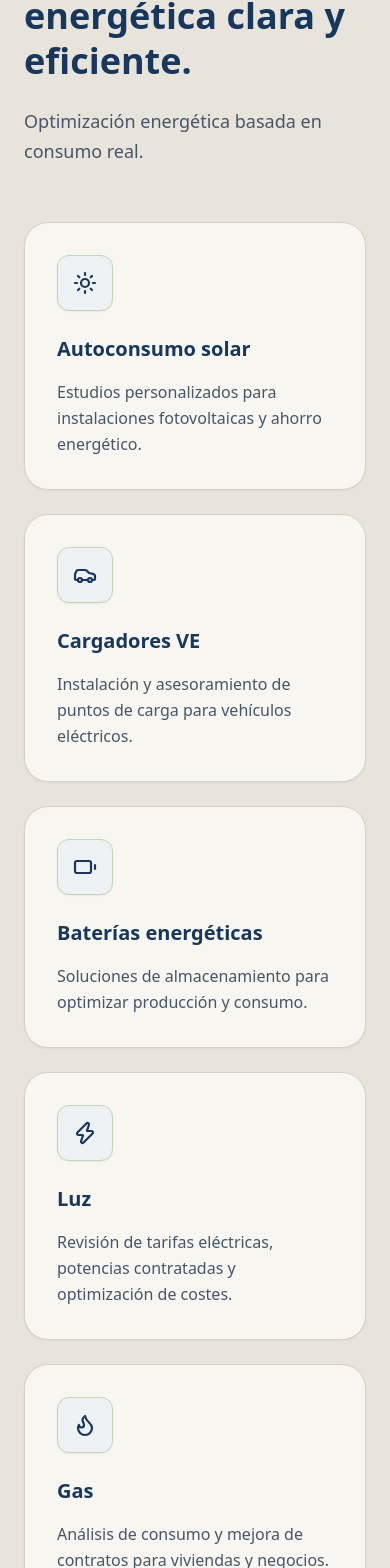
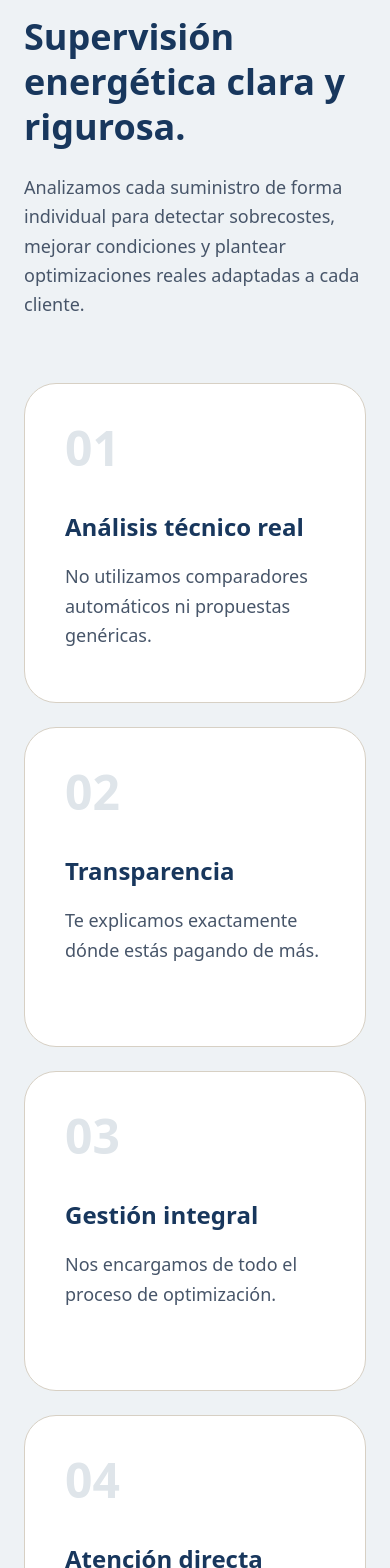
Before and after one commit to albatrosh-jpeg/arcoplaza-web, a React (Vite) app: page / in a window 390 px wide. Shown: the part 5555-7123 px from the top of the page. Built offline with nearby package versions, Linux system fonts and the light colour scheme.

Commit message:
Refina layout de proceso y servicios

```diff
--- a/src/App.jsx
+++ b/src/App.jsx
@@ -68,40 +68,45 @@ export default function ArcoplazaLanding() {
 
 const services = [
   {
-    title: 'Autoconsumo solar',
-    icon: Sun,
-    text: 'Estudios personalizados para instalaciones fotovoltaicas y ahorro energético.'
+    title: 'Optimización eléctrica',
+    icon: Zap,
+    text: 'Revisión técnica de tarifas, potencias y condiciones de suministro.'
   },
   {
-    title: 'Cargadores VE',
-    icon: Car,
-    text: 'Instalación y asesoramiento de puntos de carga para vehículos eléctricos.'
+    title: 'Gestión energética de gas',
+    icon: Flame,
+    text: 'Análisis de consumo y optimización contractual para viviendas y negocios.'
   },
   {
-    title: 'Baterías energéticas',
-    icon: Battery,
-    text: 'Soluciones de almacenamiento para optimizar producción y consumo.'
+    title: 'Autoconsumo fotovoltaico',
+    icon: Sun,
+    text: 'Estudios personalizados para instalaciones solares y ahorro energético.'
   },
   {
-    title: 'Luz',
-    icon: Zap,
-    text: 'Revisión de tarifas eléctricas, potencias contratadas y optimización de costes.'
+    title: 'Movilidad eléctrica',
+    icon: Car,
+    text: 'Soluciones de recarga para particulares, empresas y comunidades.'
   },
   {
-    title: 'Gas',
-    icon: Flame,
-    text: 'Análisis de consumo y mejora de contratos para viviendas y negocios.'
+    title: 'Almacenamiento energético',
+    icon: Battery,
+    text: 'Sistemas de baterías para optimizar producción y consumo.'
   },
   {
-    title: 'Optimización de contratos',
+    title: 'Supervisión de contratos',
     icon: BarChart3,
-    text: 'Detectamos sobrecostes y ajustamos tu suministro a tu consumo real.'
+    text: 'Detectamos sobrecostes y desviaciones en tus suministros.'
   },
   {
-    title: 'Empresas y Comunidades de Propietarios',
+    title: 'Empresas y comunidades',
     icon: Building2,
-    text: 'Soluciones energéticas adaptadas a empresas, locales y comunidades de vecinos.'
-  }
+    text: 'Soluciones energéticas adaptadas a entornos residenciales y empresariales.'
+  },
+  {
+  title: 'Auditoría energética',
+  icon: BarChart3,
+  text: 'Estudio detallado de consumos, hábitos y patrones para detectar mejoras reales.'
+}
 ]
 
   const reviews = [
@@ -223,7 +228,7 @@ const services = [
 ]
 
   return (
-    <div className="min-h-screen bg-[#e8e4dc] text-corporate font-sans">
+    <div className="min-h-screen bg-white text-corporate font-sans">
       {/* NAVBAR */}
     <header className="sticky top-0 z-50 backdrop-blur bg-[#faf7f2]/95 border-b-4 border-corporate shadow-sm">
   <div className="max-w-7xl mx-auto px-6 py-4 flex items-center">
@@ -257,80 +262,7 @@ const services = [
 
   </div>
 </header>
-{/* PROCESO */}
-<section className="bg-[#f3f0ea] border-b border-[#d7d0c4]">
 
-  <div className="max-w-7xl mx-auto px-6 py-24">
-
-    <div className="text-left mb-16">
-
-      <div className="text-[#1faa59] font-semibold uppercase tracking-wider text-sm mb-4">
-        Cómo trabajamos
-      </div>
-
-      <h2 className="text-4xl lg:text-5xl font-black text-corporate leading-tight mb-6">
-        Proceso claro y acompañado.
-      </h2>
-
-      <p className="text-slate-600 text-lg leading-relaxed">
-  Analizamos tu suministro, detectamos oportunidades de optimización
-  <br />
-  y gestionamos todo el proceso de forma transparente y personalizada.
-</p>
-
-    </div>
-
-    <div className="grid md:grid-cols-2 lg:grid-cols-4 gap-6">
-
-      {[
-        {
-          number: '01',
-          title: 'Envío de factura',
-          text: 'Revisamos consumos, tarifas y condiciones contractuales.'
-        },
-        {
-          number: '02',
-          title: 'Revisión técnica',
-          text: 'Detectamos sobrecostes y oportunidades reales de ahorro.'
-        },
-        {
-          number: '03',
-          title: 'Propuesta clara',
-          text: 'Te explicamos las mejoras de forma sencilla y transparente.'
-        },
-        {
-          number: '04',
-          title: 'Implementación',
-          text: 'Gestionamos los cambios y realizamos seguimiento continuo.'
-        }
-      ].map((item) => (
-
-        <div
-          key={item.number}
-          className="bg-[#f8f6f1] border border-[#d7d0c4] rounded-[32px] p-10 min-h-[340px] flex flex-col hover:border-corporateGreen transition-all duration-300"
-        >
-
-          <div className="w-16 h-16 rounded-full bg-[#eef2f5] border border-[#d7d0c4] flex items-center justify-center text-2xl font-black text-corporateGreen mb-10">
-            {item.number}
-          </div>
-
-          <h3 className="text-3xl font-black text-corporate leading-tight mb-6">
-            {item.title}
-          </h3>
-
-          <p className="text-slate-600 leading-relaxed text-lg">
-            {item.text}
-          </p>
-
-        </div>
-
-      ))}
-
-    </div>
-
-  </div>
-
-</section>
 {/* HERO */}
 <section
   id="inicio"
@@ -345,7 +277,7 @@ const services = [
     }}
   />
 
-  <div className="relative max-w-7xl mx-auto px-6 py-24 lg:py-32 grid lg:grid-cols-2 gap-16 items-start">
+  <div className="relative max-w-7xl mx-auto px-6 py-24 lg:py-32 grid lg:grid-cols-2 gap-24 items-start">
 
     {/* COLUMNA IZQUIERDA */}
     <div>
@@ -391,7 +323,7 @@ const services = [
         </a>
 
         <a
-          href="#quienes"
+          href="#proceso"
           className="border border-slate-300 hover:border-slate-500 bg-white/50 backdrop-blur transition-colors px-7 py-4 rounded-xl font-semibold text-center"
         >
           Cómo trabajamos
@@ -556,7 +488,82 @@ const services = [
   </div>
 
 </section>
+{/* PROCESO */}
+<section
+id="proceso"
+className="bg-[#f3f0ea] border-b border-[#d7d0c4]">
 
+  <div className="max-w-7xl mx-auto px-6 py-24">
+
+    <div className="text-left mb-16">
+
+      <div className="text-[#1faa59] font-semibold uppercase tracking-wider text-sm mb-4">
+        Cómo trabajamos
+      </div>
+
+      <h2 className="text-4xl lg:text-5xl font-black text-corporate leading-tight mb-6">
+        Proceso claro y acompañado.
+      </h2>
+
+      <p className="text-slate-600 text-lg leading-relaxed">
+  Analizamos tu suministro, detectamos oportunidades de optimización
+  <br />
+  y gestionamos todo el proceso de forma transparente y personalizada.
+</p>
+
+    </div>
+
+    <div className="grid md:grid-cols-2 xl:grid-cols-3 gap-6">
+
+      {[
+        {
+          number: '01',
+          title: 'Envío de factura',
+          text: 'Revisamos consumos, tarifas y condiciones contractuales.'
+        },
+        {
+          number: '02',
+          title: 'Revisión técnica',
+          text: 'Detectamos sobrecostes y oportunidades reales de ahorro.'
+        },
+        {
+          number: '03',
+          title: 'Propuesta clara',
+          text: 'Te explicamos las mejoras de forma sencilla y transparente.'
+        },
+        {
+          number: '04',
+          title: 'Empieza el ahorro',
+          text: 'Gestionamos los cambios y realizamos seguimiento continuo.'
+        }
+      ].map((item) => (
+
+        <div
+          key={item.number}
+          className="bg-[#f8f6f1] border border-[#d7d0c4] rounded-[32px] p-10 min-h-[340px] flex flex-col hover:border-corporateGreen transition-all duration-300"
+        >
+
+          <div className="w-16 h-16 rounded-full bg-[#eef2f5] border border-[#d7d0c4] flex items-center justify-center text-2xl font-black text-corporateGreen mb-10">
+            {item.number}
+          </div>
+
+          <h3 className="text-3xl font-black text-corporate leading-tight mb-6">
+            {item.title}
+          </h3>
+
+          <p className="text-slate-600 leading-relaxed text-lg">
+            {item.text}
+          </p>
+
+        </div>
+
+      ))}
+
+    </div>
+
+  </div>
+
+</section>
       {/* QUIÉNES SOMOS */}
       <section id="quienes" className="bg-[#f8f8f6] border-y border-[#d7d0c4]">
         <div className="max-w-7xl mx-auto px-6 py-24 grid lg:grid-cols-2 gap-16 items-center">
@@ -598,7 +605,80 @@ const services = [
           </div>
         </div>
       </section>
+{/* POR QUÉ ARCOPLAZA */}
+<section className="bg-[#eef2f5] border-y border-[#d7d0c4]">
 
+  <div className="max-w-7xl mx-auto px-6 py-24">
+
+    <div className="text-left mb-16">
+
+      <div className="text-[#1faa59] font-semibold uppercase tracking-wider text-sm mb-4">
+        Por qué Arcoplaza
+      </div>
+
+      <h2 className="text-4xl lg:text-5xl font-black text-corporate leading-tight mb-6">
+        Supervisión energética clara y rigurosa.
+      </h2>
+
+      <p className="text-slate-600 text-lg leading-relaxed max-w-3xl">
+        Analizamos cada suministro de forma individual para detectar
+        sobrecostes, mejorar condiciones y plantear optimizaciones reales
+        adaptadas a cada cliente.
+      </p>
+
+    </div>
+
+    <div className="grid md:grid-cols-2 lg:grid-cols-4 gap-6 gap-6">
+
+      {[
+        {
+          number: '01',
+          title: 'Análisis técnico real',
+          text: 'No utilizamos comparadores automáticos ni propuestas genéricas.'
+        },
+        {
+          number: '02',
+          title: 'Transparencia',
+          text: 'Te explicamos exactamente dónde estás pagando de más.'
+        },
+        {
+          number: '03',
+          title: 'Gestión integral',
+          text: 'Nos encargamos de todo el proceso de optimización.'
+        },
+        {
+          number: '04',
+          title: 'Atención directa',
+          text: 'Sin call centers ni procesos impersonales.'
+        }
+      ].map((item) => (
+
+        <div
+          key={item.number}
+          className="bg-white border border-[#d7d0c4] rounded-[32px] p-10 min-h-[320px] flex flex-col hover:border-corporateGreen transition-all duration-300"
+        >
+
+          <div className="text-5xl font-black text-[#dfe5ea] mb-10">
+            {item.number}
+          </div>
+
+          <h3 className="text-2xl font-black text-corporate leading-tight mb-5">
+            {item.title}
+          </h3>
+
+          <p className="text-slate-600 leading-relaxed text-lg">
+            {item.text}
+          </p>
+
+        </div>
+
+      ))}
+
+    </div>
+
+  </div>
+
+</section>
       {/* SERVICIOS */}
       <section id="servicios" className="max-w-7xl mx-auto px-6 py-24">
         <div className="max-w-2xl mb-14">
@@ -615,17 +695,16 @@ const services = [
           </p>
         </div>
 
-        <div className="grid md:grid-cols-2 lg:grid-cols-4 gap-6">
+        <div className="grid md:grid-cols-2 xl:grid-cols-4 gap-6">
           {services.map((item) => (
             <div
               key={item.title}
-              className="group bg-[#f8f6f1] border border-[#d7d0c4] hover:border-green-400 transition-all rounded-3xl p-8 shadow-sm hover:shadow-md   duration-300"
-            >
-              <div className="w-14 h-14 rounded-xl bg-[#eef2f5] border border-[#bfd8b4] mb-6 shadow-sm duration-300 flex items-center justify-center">
-              <item.icon className="w-6 h-6 text-corporate" strokeWidth={2.2} />
+              className="group bg-[#f8f8f6] border border-[#d7d0c4] hover:border-corporateGreen rounded-[30px] p-10 min-h-[280px] transition-all duration-300"            >
+              <div className="w-14 h-14 rounded-2xl bg-[#eef2f5] border border-[#d7d0c4] mb-6 shadow-sm duration-300 flex items-center justify-center">
+              <item.icon className="w-6 h-6 text-corporate" strokeWidth={2} />
              </div>
 
-              <h3 className="text-xl font-bold text-corporate mb-4">{item.title}</h3>
+              <h3 className="text-2xl font-black text-corporate leading-tight mb-5">{item.title}</h3>
               <p className="text-slate-600 leading-relaxed">{item.text}</p>
             </div>
           ))}
@@ -666,35 +745,6 @@ const services = [
               </p>
             </div>
           </div>
-        </div>
-      </section>
-      {/* OPINIONES */}
-      <section id="opiniones" className="max-w-7xl mx-auto px-6 py-24 bg-[#e8e4dc]">
-        <div className="max-w-2xl mb-14">
-          <div className="text-[#1faa59] font-semibold uppercase tracking-wider text-sm mb-4">
-            Opiniones reales
-          </div>
-
-          <h2 className="text-4xl lg:text-5xl font-black leading-tight mb-6">
-            Clientes que ya optimizaron sus suministros.
-          </h2>
-        </div>
-
-        <div className="grid md:grid-cols-3 gap-6">
-          {reviews.map((review) => (
-            <div
-              key={review.name}
-              className="bg-[#f8f6f1] border border-[#d7d0c4] rounded-3xl p-8 shadow-sm hover:shadow-md hover:border-green-300 transition-all duration-300 group"
-            >
-              <div className="text-5xl text-[#1faa59] mb-4">“</div>
-              <p className="text-slate-600 leading-relaxed mb-6">
-                {review.text}
-              </p>
-              <div className="font-bold text-corporate">
-                {review.name}
-              </div>
-            </div>
-          ))}
         </div>
       </section>
 
@@ -739,9 +789,9 @@ const services = [
 </section>
 
       {/* COMPAÑÍAS */}
-      <section className="bg-[#ece7de] border-t border-[#d7d0c4]">
+      <section className="bg-white border-t border-[#d7d0c4]">
         <div className="w-full px-0 py-20">
-          <div className="text-center mb-12">
+          <div className="max-w-7xl mx-auto mb-12">
             <div className="text-[#1faa59] font-semibold uppercase tracking-wider text-sm mb-4">
               Compañías con las que trabajamos
             </div>
@@ -750,7 +800,7 @@ const services = [
               Empresas colaboradoras que hacen posible soluciones adaptadas para cada cliente.
             </h2>
 
-            <p className="text-slate-600 max-w-3xl mx-auto mt-6 text-lg leading-relaxed">
+            <p className="text-slate-600 max-w-3xl mt-6 text-lg leading-relaxed">
               Trabajamos junto a múltiples comercializadoras y partners energéticos para ofrecer propuestas personalizadas en luz, gas, autoconsumo, instalaciones fotovoltaicas, baterías y cargadores para vehículo eléctrico.
             </p>
           </div>
```
